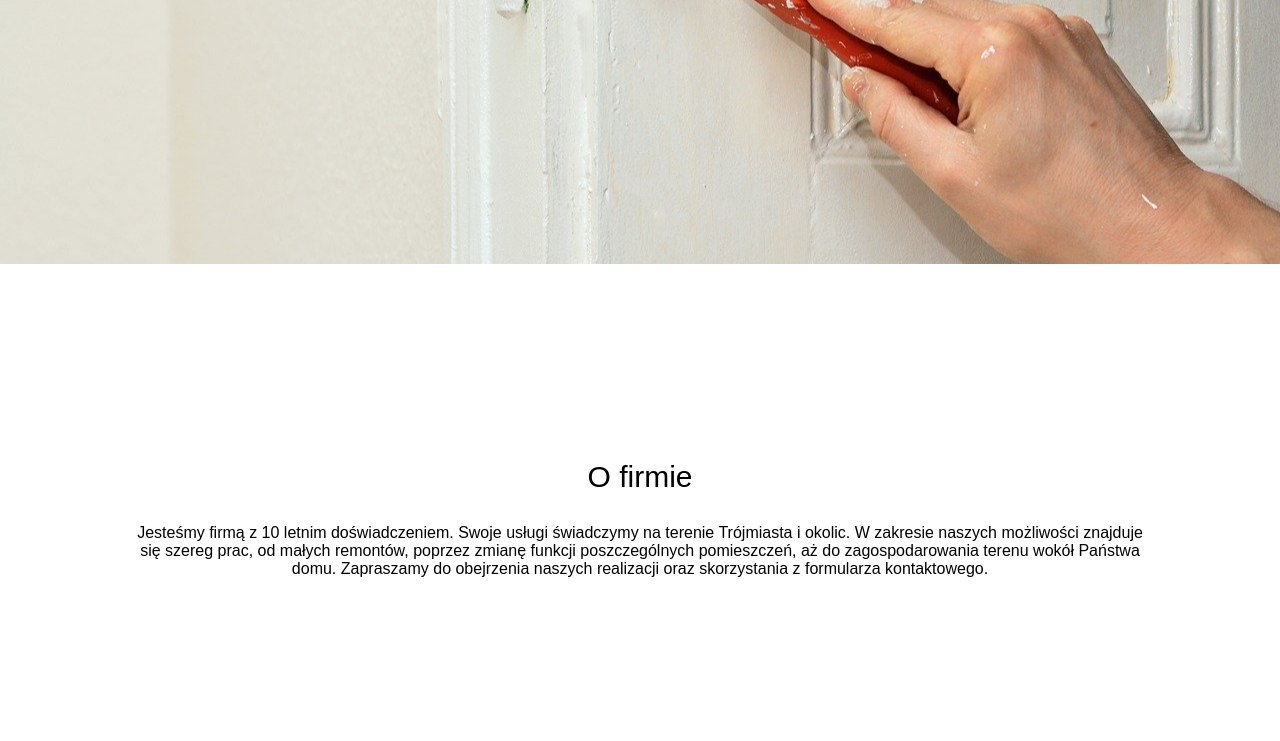
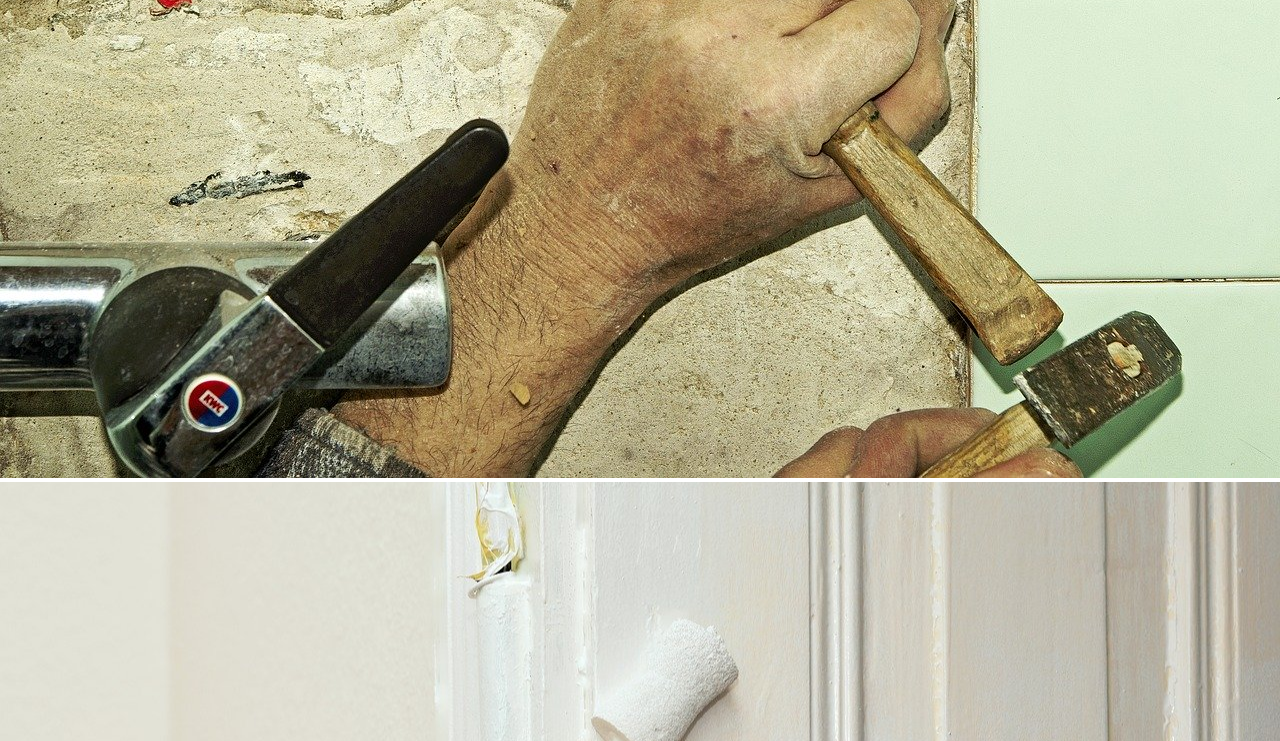
Before and after one commit to lukaszgnyra/renovation-firm-page, a plain HTML site: page index.html in a window 1280 px wide. Shown: the part 376-1117 px from the top of the page. Drawn offline with Linux system fonts and the light colour scheme; a script that the page names is missing.

Commit message:
add adaptacja.jpg

```diff
--- a/index.html
+++ b/index.html
@@ -11,7 +11,7 @@
 
 <body>
     <div class="page-container">
-
+        <img src="adaptacja.jpg" alt=""">
         <header class="mainheader">
             <nav class="mainnav">
                 <a href="#">O firmie</a>
```
Also changed, not shown: adaptacja.jpg (renamed from img/adaptacja.jpg).
